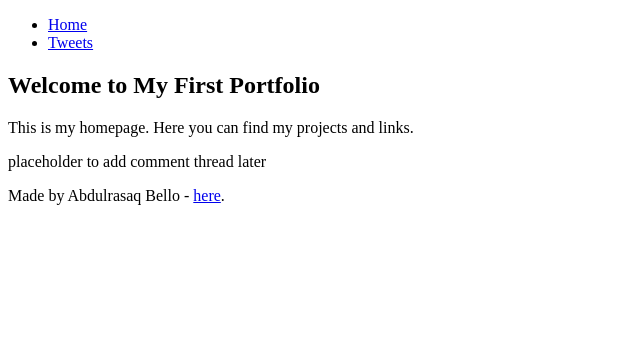
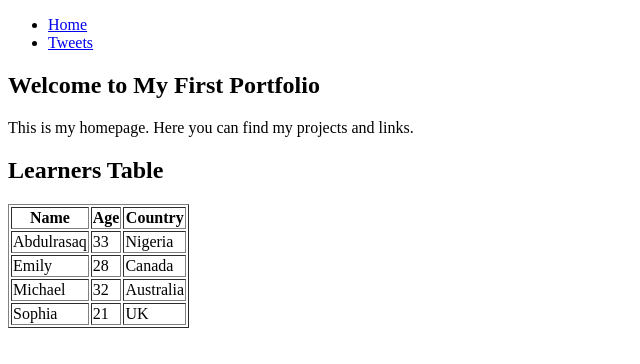
Before and after one commit to season1977/My_First_Portfolio, a plain HTML site: page html_basic/index.html in a window 1280 px wide. Shown: the whole page, without its empty margins (0-640 px from the left). Drawn offline with Linux system fonts and the light colour scheme.

Commit message:
Add learners table to index.html

```diff
--- a/html_basic/index.html
+++ b/html_basic/index.html
@@ -14,18 +14,45 @@
   </header>
 
   <main>
-    <article>
-      <h1>Welcome to My First Portfolio</h1>
-      <p>This is my homepage. Here you can find my projects and links.</p>
-    </article>
-    <aside>
-      <p>placeholder to add comment thread later</p>
-    </aside>
-  </main>
+  <article>
+  <h1>Welcome to My First Portfolio</h1>
+  <p>This is my homepage. Here you can find my projects and links.</p>
 
-  <footer>
-    <p>Made by Abdulrasaq Bello - <a href="https://github.com/yourprofile" target="_blank">here</a>.</p>
-  </footer>
+  <!-- Learners Table -->
+  <h2>Learners Table</h2>
+  <table border="1">
+    <thead>
+      <tr>
+        <th>Name</th>
+        <th>Age</th>
+        <th>Country</th>
+      </tr>
+    </thead>
+    <tbody>
+      <tr>
+        <td>Abdulrasaq</td>
+        <td>33</td>
+        <td>Nigeria</td>
+      </tr>
+      <tr>
+        <td>Emily</td>
+        <td>28</td>
+        <td>Canada</td>
+      </tr>
+      <tr>
+        <td>Michael</td>
+        <td>32</td>
+        <td>Australia</td>
+      </tr>
+      <tr>
+        <td>Sophia</td>
+        <td>21</td>
+        <td>UK</td>
+      </tr>
+    </tbody>
+  </table>
+</article>
+
 
 </body>
 </html>
```
